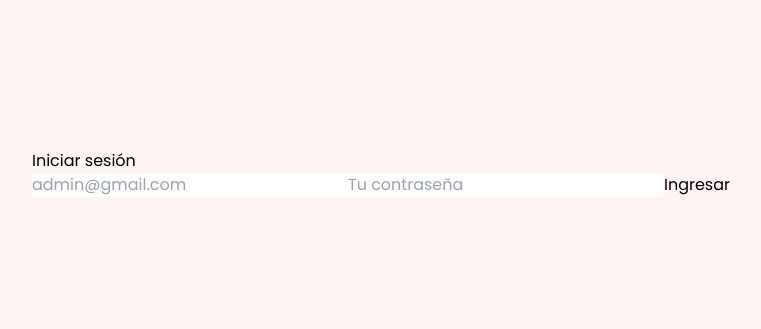
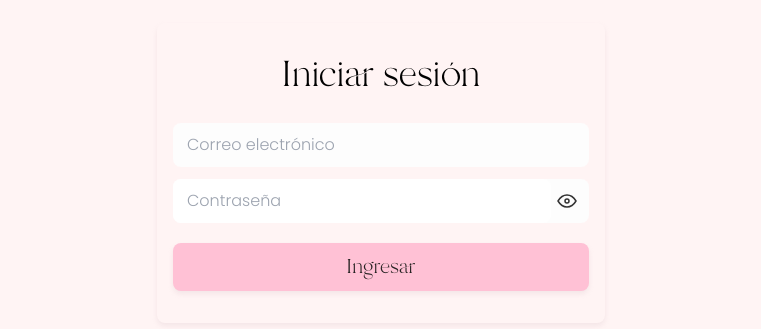
Before and after one commit to RubertG/bonita-maquillaje-web, a Next.js app: page /admin in a window 1280 px wide. Shown: the part 227-556 px from the top of the page, without its empty margins (259-1020 px from the left). Built offline with nearby package versions, Linux system fonts and the light colour scheme; no server answers.

Commit message:
🆕 login para el administrador

```diff
--- a/package.json
+++ b/package.json
@@ -9,11 +9,14 @@
     "lint": "next lint"
   },
   "dependencies": {
+    "@hookform/resolvers": "^3.9.0",
     "clsx": "^2.1.1",
     "firebase": "^10.12.2",
     "next": "14.2.4",
     "react": "^18",
-    "react-dom": "^18"
+    "react-dom": "^18",
+    "react-hook-form": "^7.52.1",
+    "zod": "^3.23.8"
   },
   "devDependencies": {
     "@eslint/compat": "^1.1.0",
--- a/src/app/(initialize-firebase)/admin/page.tsx
+++ b/src/app/(initialize-firebase)/admin/page.tsx
@@ -1,21 +1,30 @@
+"use client"
+
+import { LoginForm } from "@/components/admin/login/login-form"
+import { Spinner } from "@/components/common/icons"
+import { useAuthContext } from "@/hooks/auth/use-auth-context"
+import { redirect } from "next/navigation"
+
 export default function LoginPage() {
+  const { user, loading } = useAuthContext()
+
+  if (loading) {
+    return (
+      <main
+        className="flex min-h-dvh items-center justify-center py-10 px-4">
+        <Spinner />
+      </main>
+    )
+  }
+
+  if (user) {
+    return redirect("/admin/productos")
+  }
+
   return (
     <main
-    className="flex min-h-dvh flex-col items-center justify-center p-10">
-      <form action="">
-        <h1>Iniciar sesión</h1>
-        <input
-          type="email"
-          name="email"
-          placeholder="admin@gmail.com"
-          required />
-        <input
-          type="password"
-          name="password"
-          placeholder="Tu contraseña"
-          required />
-          <button type="submit">Ingresar</button>
-      </form>
+      className="flex min-h-dvh items-center justify-center py-10 px-4">
+      <LoginForm />
     </main>
   )
 }
--- a/src/components/admin/common/protected-route.tsx
+++ b/src/components/admin/common/protected-route.tsx
@@ -9,7 +9,7 @@ export function ProtectedRoute({ children }: { children: React.ReactNode }) {
 
   if (loading) {
     return (
-      <main>
+      <main className="flex min-h-dvh items-center justify-center py-10 px-4">
         <Spinner />
       </main>
     )
--- /dev/null
+++ b/src/components/admin/login/login-form.tsx
@@ -0,0 +1,69 @@
+"use client"
+
+import { useForm, SubmitHandler } from "react-hook-form"
+import { zodResolver } from "@hookform/resolvers/zod"
+import { userSchema } from "@/validations/admin/login/user-schema"
+import { branch } from "@/fonts/branch/branch"
+import { Input, PasswordInput } from "@/components/common/input"
+import { signIn } from "@/firebase/services/auth"
+import { useRouter } from "next/navigation"
+import { useState } from "react"
+import { Spinner } from "@/components/common/icons"
+import clsx from "clsx"
+
+interface Inputs {
+  email: string
+  password: string
+}
+
+export const LoginForm = () => {
+  const {
+    register,
+    handleSubmit,
+    setError,
+    formState: { errors }
+  } = useForm<Inputs>({
+    resolver: zodResolver(userSchema)
+  })
+  const router = useRouter()
+  const [loading, setLoading] = useState(false)
+
+  const onSubmit: SubmitHandler<Inputs> = async (data) => {
+    setLoading(true)
+    const { error } = await signIn(data.email, data.password)
+    if (!error) {
+      router.push("/admin/productos")
+      setLoading(false)
+    } else {
+      setError("password", { message: "Usuario o contraseña incorrecta" })
+      setLoading(false)
+    }
+  }
+
+  return (
+    <form
+      className="w-full max-w-md shadow-button rounded-lg py-8 px-4"
+      onSubmit={handleSubmit(onSubmit)}>
+      <h1
+        className={`text-4xl ${branch.className} text-center mb-7`}
+      >Iniciar sesión</h1>
+      <Input
+        type="text"
+        placeholder="Correo electrónico"
+        className="mb-3"
+        {...register("email")} />
+      {errors.email?.message && <p className="text-red-500 font-light px-3.5 mb-4 -mt-1 text-sm">{errors.email?.message}</p>}
+      <PasswordInput
+        placeholder="Contraseña"
+        className="mb-3"
+        {...register("password")} />
+      {errors.password?.message && <p className="text-red-500 font-light px-3.5 -mt-1 text-sm">{errors.password?.message}</p>}
+      <button
+        className={`w-full mt-5 bg-accent-200 text-text-100 py-2.5 px-3.5 rounded-lg text-xl shadow-button lg:hover:bg-accent-100 lg:transition-colors ${branch.className} flex items-center justify-center`}
+        type="submit">
+        <Spinner className={clsx("w-5 h-5 absolute opacity-0 transition-opacity", { "opacity-100": loading })} />
+        <p className={clsx("transition-opacity", { "opacity-0": loading })}>Ingresar</p>
+      </button>
+    </form>
+  )
+}
--- a/src/components/common/button-with-icon.tsx
+++ b/src/components/common/button-with-icon.tsx
@@ -1,3 +1,4 @@
+import { branch } from "@/fonts/branch/branch"
 import Link from "next/link"
 
 interface Props {
@@ -5,12 +6,12 @@ interface Props {
   href: string
 }
 
-export function SocialButton({
+export function ButtonWithIcon({
   children, href
 }: Props) {
   return (
     <Link
-      className="w-full relative py-2.5 px-3.5 rounded-lg bg-accent-200 text-text-100 text-center text-xl shadow-button lg:hover:scale-105 lg:transition-transform"
+      className={`w-full relative py-2.5 px-3.5 rounded-lg bg-accent-200 text-text-100 text-center text-xl shadow-button lg:hover:scale-105 lg:transition-transform ${branch.className}`}
       target="_blank"
       rel="noreferrer"
       href={href}
--- a/src/components/common/icons.tsx
+++ b/src/components/common/icons.tsx
@@ -2,9 +2,21 @@ interface Props {
   className?: string
 }
 
+export function Eye({ className }: Props) {
+  return (
+    <svg  xmlns="http://www.w3.org/2000/svg"  width="24"  height="24"  viewBox="0 0 24 24"  fill="none"  stroke="currentColor"  strokeWidth="1.5"  strokeLinecap="round"  strokeLinejoin="round" className={`icon icon-tabler icons-tabler-outline icon-tabler-eye ${className}`}><path stroke="none" d="M0 0h24v24H0z" fill="none"/><path d="M10 12a2 2 0 1 0 4 0a2 2 0 0 0 -4 0" /><path d="M21 12c-2.4 4 -5.4 6 -9 6c-3.6 0 -6.6 -2 -9 -6c2.4 -4 5.4 -6 9 -6c3.6 0 6.6 2 9 6" /></svg>
+  )
+}
+
+export function EyeOff({ className }: Props) {
+  return (
+    <svg  xmlns="http://www.w3.org/2000/svg"  width="24"  height="24"  viewBox="0 0 24 24"  fill="none"  stroke="currentColor"  strokeWidth="1.5"  strokeLinecap="round"  strokeLinejoin="round"  className={`icon icon-tabler icons-tabler-outline icon-tabler-eye-off ${className}`}><path stroke="none" d="M0 0h24v24H0z" fill="none"/><path d="M10.585 10.587a2 2 0 0 0 2.829 2.828" /><path d="M16.681 16.673a8.717 8.717 0 0 1 -4.681 1.327c-3.6 0 -6.6 -2 -9 -6c1.272 -2.12 2.712 -3.678 4.32 -4.674m2.86 -1.146a9.055 9.055 0 0 1 1.82 -.18c3.6 0 6.6 2 9 6c-.666 1.11 -1.379 2.067 -2.138 2.87" /><path d="M3 3l18 18" /></svg>
+  )
+}
+
 export function Spinner({ className }: Props) {
   return (
-    <svg xmlns="http://www.w3.org/2000/svg" width="128" height="128" viewBox="0 0 24 24" className={className}><path fill="currentColor" d="M12,1A11,11,0,1,0,23,12,11,11,0,0,0,12,1Zm0,19a8,8,0,1,1,8-8A8,8,0,0,1,12,20Z" opacity=".25"/><path fill="currentColor" d="M10.72,19.9a8,8,0,0,1-6.5-9.79A7.77,7.77,0,0,1,10.4,4.16a8,8,0,0,1,9.49,6.52A1.54,1.54,0,0,0,21.38,12h.13a1.37,1.37,0,0,0,1.38-1.54,11,11,0,1,0-12.7,12.39A1.54,1.54,0,0,0,12,21.34h0A1.47,1.47,0,0,0,10.72,19.9Z"><animateTransform attributeName="transform" dur="0.75s" repeatCount="indefinite" type="rotate" values="0 12 12;360 12 12"/></path></svg>
+    <svg xmlns="http://www.w3.org/2000/svg" width="40" height="40" viewBox="0 0 24 24" className={`animate-spin ${className}`} color="#e06c75"><path fill="currentColor" d="M12,1A11,11,0,1,0,23,12,11,11,0,0,0,12,1Zm0,19a8,8,0,1,1,8-8A8,8,0,0,1,12,20Z" opacity=".25"/><path fill="currentColor" d="M10.72,19.9a8,8,0,0,1-6.5-9.79A7.77,7.77,0,0,1,10.4,4.16a8,8,0,0,1,9.49,6.52A1.54,1.54,0,0,0,21.38,12h.13a1.37,1.37,0,0,0,1.38-1.54,11,11,0,1,0-12.7,12.39A1.54,1.54,0,0,0,12,21.34h0A1.47,1.47,0,0,0,10.72,19.9Z"></path></svg>
   )
 }
 
--- /dev/null
+++ b/src/components/common/input.tsx
@@ -0,0 +1,35 @@
+"use client"
+
+import { DetailedHTMLProps, forwardRef, InputHTMLAttributes, LegacyRef, useState } from "react"
+import { Eye, EyeOff } from "./icons"
+import clsx from "clsx"
+
+interface InputProps extends DetailedHTMLProps<InputHTMLAttributes<HTMLInputElement>, HTMLInputElement> {
+  label?: string
+}
+
+export const Input = forwardRef(function Input({ className, ...props }: InputProps, ref: LegacyRef<HTMLInputElement> | undefined) {
+  return (
+    <input className={`w-full rounded-lg px-3.5 py-2.5 focus:outline-bg-200 bg-bg-50 text-text-200 font-light placeholder:text-gray-400 ${className}`} {...props} {...(ref == undefined) ? {} : { ref }} />
+  )
+})
+
+export const PasswordInput = forwardRef(function PasswordInput({ className, ...props }: InputProps, ref: LegacyRef<HTMLInputElement> | undefined) {
+  const [showPassword, setShowPassword] = useState(false)
+
+  return (
+    <div
+      className={`flex items-center w-full bg-bg-50 rounded-lg pr-2.5 gap-1 ${className}`}>
+      <input
+        type={showPassword ? "text" : "password"}
+        className="w-full rounded-lg px-3.5 py-2.5 focus:outline-none text-text-200 font-light placeholder:text-gray-400"
+        {...props} {...(ref == undefined) ? {} : { ref }}/>
+      <button
+        type="button"
+        onClick={() => setShowPassword(!showPassword)}>
+        <Eye className={clsx("stroke-text-200", { "hidden": showPassword })} />
+        <EyeOff className={clsx("stroke-text-200", { "hidden": !showPassword })} />
+      </button>
+    </div>
+  )
+})
--- a/src/firebase/initializeApp.ts
+++ b/src/firebase/initializeApp.ts
@@ -3,13 +3,13 @@ import { getFirestore } from "firebase/firestore"
 import { getAuth } from "firebase/auth"
 
 const firebaseConfig = {
-  apiKey: "AIzaSyBgxAZ3lm8fAsdy-HpbQdGUq70eTkwuOYA",
-  authDomain: "bonita-maquillaje.firebaseapp.com",
-  projectId: "bonita-maquillaje",
-  storageBucket: "bonita-maquillaje.appspot.com",
-  messagingSenderId: "901399052017",
-  appId: "1:901399052017:web:d4a4a4e07bb7383a747350",
-  measurementId: "G-VQ5X9P9397"
+  apiKey: process.env.NEXT_PUBLIC_API_KEY,
+  authDomain: process.env.NEXT_PUBLIC_AUTH_DOMAIN,
+  projectId: process.env.NEXT_PUBLIC_PROJECT_ID,
+  storageBucket: process.env.NEXT_PUBLIC_STORAGE_BUCKET,
+  messagingSenderId: process.env.NEXT_PUBLIC_MESSAGE_SENDER_ID,
+  appId: process.env.NEXT_PUBLIC_APP_ID,
+  measurementId: process.env.NEXT_PUBLIC_MEASUREMENT_ID
 }
 
 const app = initializeApp(firebaseConfig)
--- /dev/null
+++ b/src/validations/admin/login/user-schema.ts
@@ -0,0 +1,10 @@
+import { z } from "zod"
+
+export const userSchema = z.object({
+  email: z.string().email({
+    message: "Por favor ingrese un correo valido"
+  }),
+  password: z.string().min(6, {
+    message: "La contrasena debe ser mayor a 6 caracteres"
+  })
+})
```
Also changed, not shown: src/components/linktree/social-button-container.tsx (+11 -11 lines), 1 other file (tests, documents, lock files or other folders).
